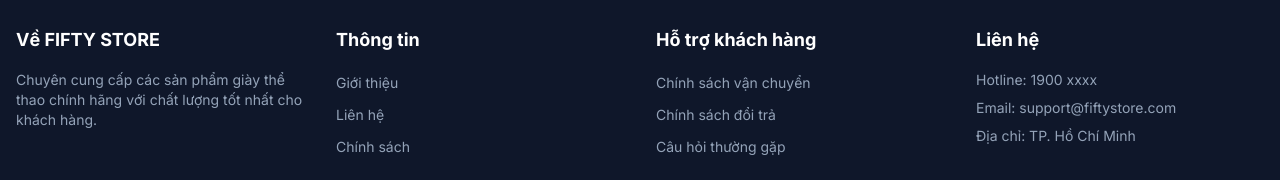
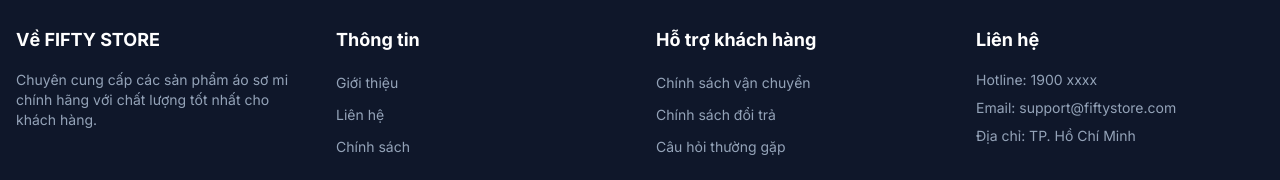
Before and after one commit to datntph32970/website_ban_ao_so_mi, a Next.js app: page /auth/login in a window 1280 px wide. Shown: the part 887-1067 px from the top of the page. Built offline with nearby package versions, Linux system fonts and the light colour scheme; no server answers.

Commit message:
sửa giao diện

```diff
--- a/src/components/layout/CustomerLayout.tsx
+++ b/src/components/layout/CustomerLayout.tsx
@@ -193,7 +193,7 @@
             <div>
               <h3 className="text-lg font-bold mb-4">Về FIFTY STORE</h3>
               <p className="text-slate-400 text-sm">
-                Chuyên cung cấp các sản phẩm giày thể thao chính hãng với chất lượng tốt nhất cho khách hàng.
+                Chuyên cung cấp các sản phẩm áo sơ mi chính hãng với chất lượng tốt nhất cho khách hàng.
               </p>
             </div>
             <div>
```
